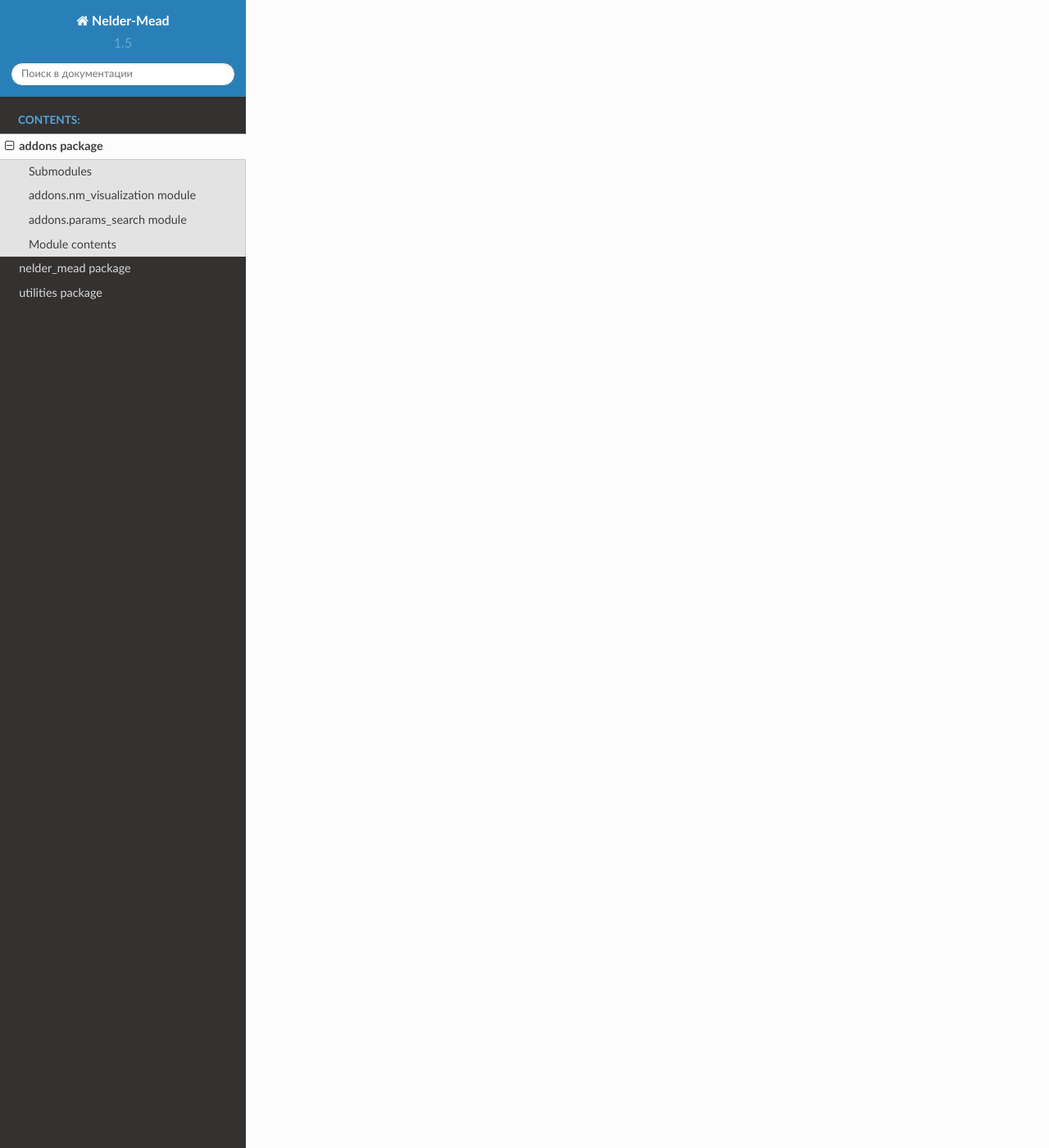
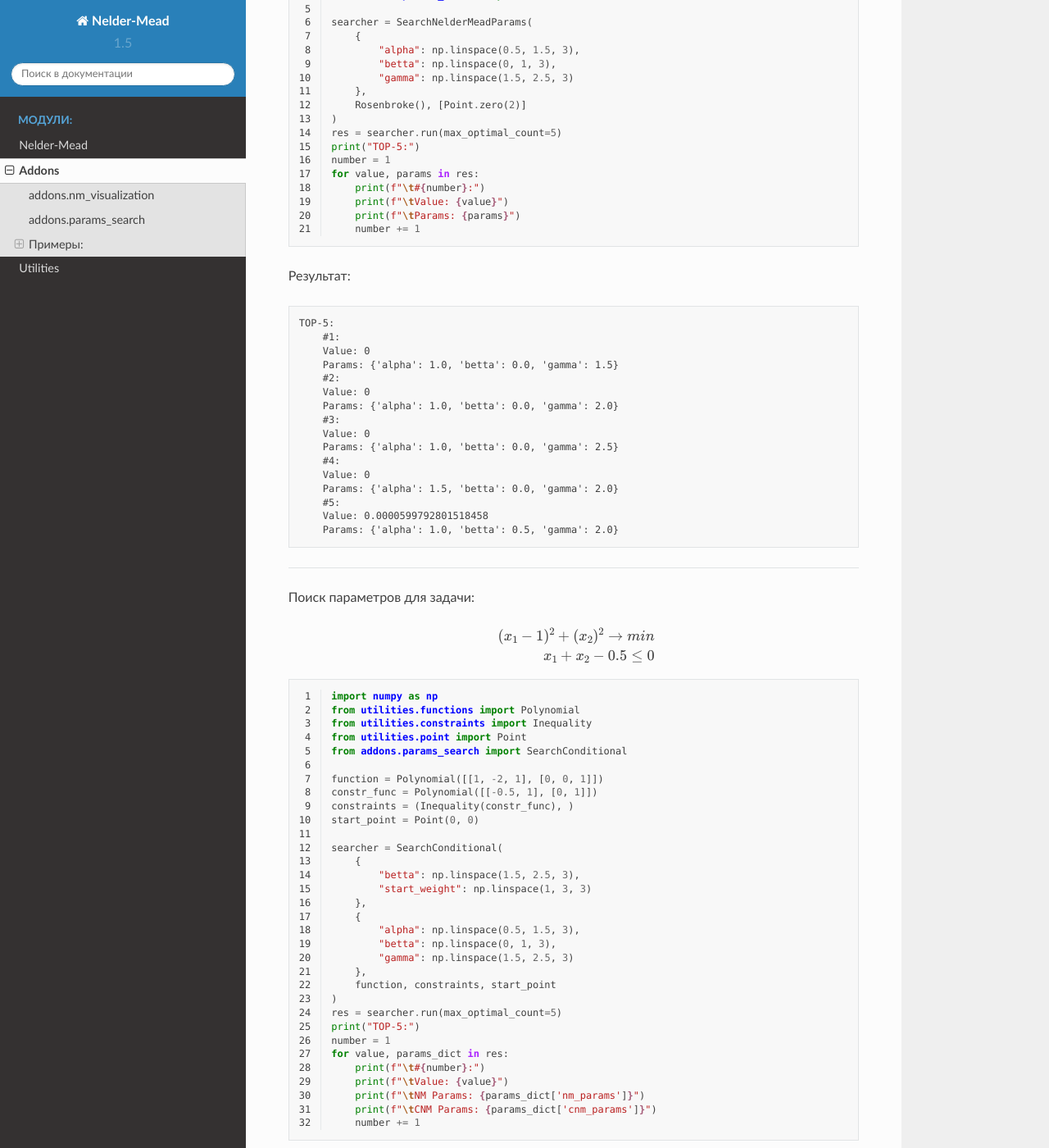
Before and after one commit to Renhas/Nelder_Mead_method, a Sphinx documentation site: the page built from docs/source/addons.rst, in a window 1280 px wide and 1400 px high, scrolled down 1893 px. Shown: the whole window at 82% size. Built offline with Sphinx 7.4.7 and the Read the Docs theme 2.0.0, drawn with Linux system fonts in a browser that asks for light colours; formulas are drawn with MathJax 3; some of the changed text lies outside the part shown.

Commit message:
Change all docs

```diff
--- a/docs/requirements.txt
+++ b/docs/requirements.txt
@@ -1,3 +1,5 @@
 sphinx
 sphinx-rtd-theme
 sphinx-autodoc-typehints
+livereload
+myst-parser
--- a/docs/source/addons.rst
+++ b/docs/source/addons.rst
@@ -1,29 +1,183 @@
-addons package
-==============
+.. _addons:
 
-Submodules
-----------
+Addons
+======
+Дополнительный функционал для модуля :ref:`nelder_mead <nm>`.
+Использует также модуль :ref:`utilities <utilities>`.
 
-addons.nm\_visualization module
+addons.nm\_visualization
 -------------------------------
 
 .. automodule:: addons.nm_visualization
    :members:
    :undoc-members:
    :show-inheritance:
+   :special-members: __init__
 
-addons.params\_search module
+addons.params\_search
 ----------------------------
 
 .. automodule:: addons.params_search
    :members:
    :undoc-members:
    :show-inheritance:
+   :special-members: __init__
 
-Module contents
----------------
+Примеры:
+--------
+Визуализация:
+~~~~~~~~~~~~~
+Нахождение минимума функции Розенброка:
 
-.. automodule:: addons
-   :members:
-   :undoc-members:
-   :show-inheritance:
+.. code-block:: python
+    :linenos:
+
+    from utilities.functions import Rosenbroke
+    from utilities.point import Point
+    from nelder_mead import NelderMead
+    from addons import PlotSettings, NelderMead2DAnimation
+
+    title = "Симплекс для функции Розенброка"
+    plot = PlotSettings(title, (-15, 15), (-1, 15))
+    plot.contour_init(Rosenbroke())
+    plot.plot_point(Point(1, 1), fmt="ro")
+    plot.text.set_position((-15, 16.5))
+    plot.text.set_size(13)
+
+    method = NelderMead(max_steps=100, max_blank=10, eps1=0.001)
+    method.fit(Rosenbroke(), Point(10, 2), Point(3, 5), Point(5, 8))
+    anim = NelderMead2DAnimation(method, plot)
+
+    def text_setter(index: int):
+        plot.text.set_text(f"Итерация: {index + 1}")
+
+    anim.animate(action=text_setter)
+    anim.save("gifs/animation_100.gif")
+    plot.show()
+
+Результат:
+
+.. figure:: _static/animation_100.gif
+    :scale: 100%
+    :align: center
+    :alt: нахождение минимума функции Розенброка
+
+    Нахождение минимума функции Розенброка
+
+Поиск параметров:
+~~~~~~~~~~~~~~~~~
+Поиск параметров для функции Розенброка:
+
+.. code-block:: python
+    :linenos:
+
+    import numpy as np
+    from utilities.functions import Rosenbroke
+    from utilities.point import Point
+    from addons.params_serach import SearchNelderMeadParams
+
+    searcher = SearchNelderMeadParams(
+        {
+            "alpha": np.linspace(0.5, 1.5, 3),
+            "betta": np.linspace(0, 1, 3),
+            "gamma": np.linspace(1.5, 2.5, 3)
+        },
+        Rosenbroke(), [Point.zero(2)]
+    )
+    res = searcher.run(max_optimal_count=5)
+    print("TOP-5:")
+    number = 1
+    for value, params in res:
+        print(f"\t#{number}:")
+        print(f"\tValue: {value}")
+        print(f"\tParams: {params}")
+        number += 1
+
+Результат::
+
+    TOP-5:
+        #1:
+        Value: 0
+        Params: {'alpha': 1.0, 'betta': 0.0, 'gamma': 1.5}
+        #2:
+        Value: 0
+        Params: {'alpha': 1.0, 'betta': 0.0, 'gamma': 2.0}
+        #3:
+        Value: 0
+        Params: {'alpha': 1.0, 'betta': 0.0, 'gamma': 2.5}
+        #4:
+        Value: 0
+        Params: {'alpha': 1.5, 'betta': 0.0, 'gamma': 2.0}
+        #5:
+        Value: 0.0000599792801518458
+        Params: {'alpha': 1.0, 'betta': 0.5, 'gamma': 2.0}
+
+--------
+
+Поиск параметров для задачи:
+
+.. math::
+
+   (x_1-1)^2+(x_2)^2 \to min
+
+   x_1+x_2-0.5 \leq 0
+
+.. code-block:: python
+    :linenos:
+
+    import numpy as np
+    from utilities.functions import Polynomial
+    from utilities.constraints import Inequality
+    from utilities.point import Point
+    from addons.params_search import SearchConditional
+
+    function = Polynomial([[1, -2, 1], [0, 0, 1]])
+    constr_func = Polynomial([[-0.5, 1], [0, 1]])
+    constraints = (Inequality(constr_func), )
+    start_point = Point(0, 0)
+
+    searcher = SearchConditional(
+        {
+            "betta": np.linspace(1.5, 2.5, 3),
+            "start_weight": np.linspace(1, 3, 3)
+        },
+        {
+            "alpha": np.linspace(0.5, 1.5, 3),
+            "betta": np.linspace(0, 1, 3),
+            "gamma": np.linspace(1.5, 2.5, 3)
+        },
+        function, constraints, start_point
+    )
+    res = searcher.run(max_optimal_count=5)
+    print("TOP-5:")
+    number = 1
+    for value, params_dict in res:
+        print(f"\t#{number}:")
+        print(f"\tValue: {value}")
+        print(f"\tNM Params: {params_dict['nm_params']}")
+        print(f"\tCNM Params: {params_dict['cnm_params']}")
+        number += 1
+
+Результат::
+
+    TOP-5:
+        #1:
+        Value: 0.124968299107421
+        NM Params: {'alpha': 1.5, 'betta': 0.5, 'gamma': 1.5}
+        CNM Params: {'betta': 1.5, 'start_weight': 1.0}
+        #2:
+        Value: 0.124968299107421
+        NM Params: {'alpha': 1.5, 'betta': 0.5, 'gamma': 2.0}
+        CNM Params: {'betta': 1.5, 'start_weight': 1.0}
+        #3:
+        Value: 0.124968299107421
+        NM Params: {'alpha': 1.5, 'betta': 0.5, 'gamma': 2.5}
+        CNM Params: {'betta': 1.5, 'start_weight': 1.0}
+        #4:
+        Value: 0.125020030706030
+        NM Params: {'alpha': 1.0, 'betta': 0.5, 'gamma': 1.5}
+        CNM Params: {'betta': 1.5, 'start_weight': 1.0}
+        #5:
+        Value: 0.125020030706030
+        NM Params: {'alpha': 1.0, 'betta': 0.5, 'gamma': 2.0}
+        CNM Params: {'betta': 1.5, 'start_weight': 1.0}
--- a/docs/source/conf.py
+++ b/docs/source/conf.py
@@ -31,16 +31,20 @@ extensions = [
     "sphinx_autodoc_typehints",
 ]
 
+imgmath_image_format = 'svg'
+# imgmath_latex = r"O:\MikTeX\miktex\bin\x64\latex.exe"
+# imgmath_dvisvgm = r"O:\MikTeX\miktex\bin\x64\dvisvgm.exe"
+
 templates_path = ['_templates']
 exclude_patterns = []
 
+highlight_language = 'none'
 language = 'ru'
 
 # -- Options for HTML output -------------------------------------------------
 # https://www.sphinx-doc.org/en/master/usage/configuration.html#options-for-html-output
 
 html_theme = 'sphinx_rtd_theme'
-#html_theme = 'classic'
 html_static_path = ['_static']
 
 # -- Options for Epub output -------------------------------------------------
```
Also changed, not shown: docs/source/index.rst (+8 -6 lines), docs/source/modules.rst (deleted, +0 -7 lines), docs/source/nelder_mead.rst (+15 -20 lines), docs/source/utilities.rst (+10 -15 lines), main.py (+5 -3 lines), docs/source/_static/animation_100.gif (added), 7 other files.
